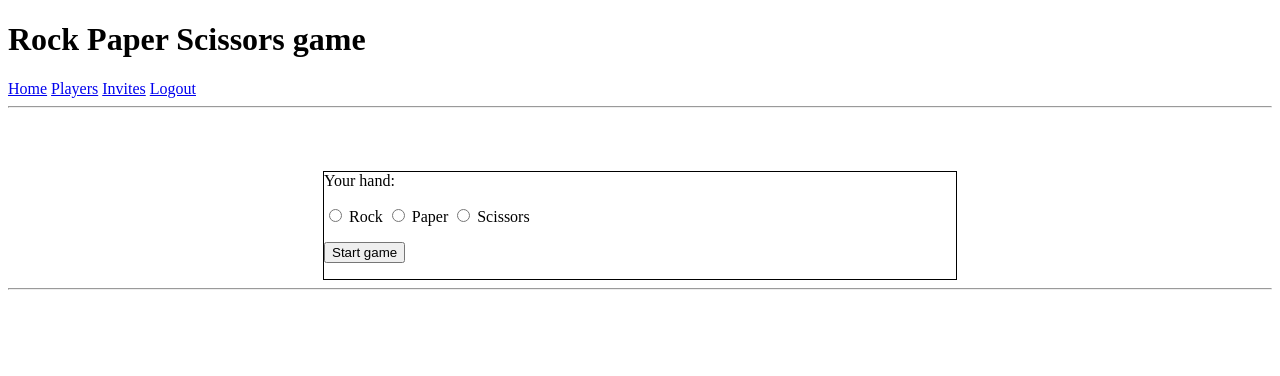
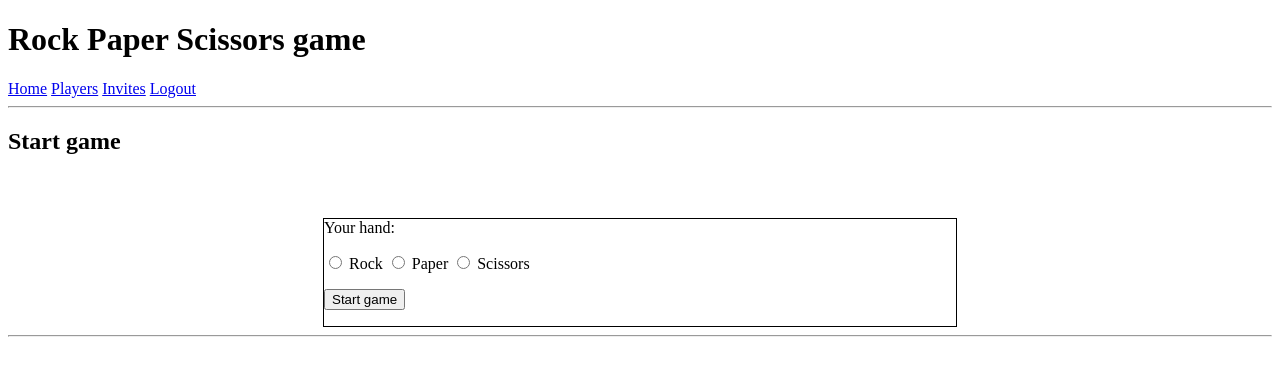
Before and after one commit to D3lux3/tsoha-KPS, a Flask app: template templates/index.html in a window 1280 px wide. Shown: the top 376 px of the page. Run offline with Flask 2, Linux system fonts and the light colour scheme; the template is opened without the code that fills it, so the values that code supplies are empty.

Commit message:
Edited schema and index

```diff
--- a/templates/index.html
+++ b/templates/index.html
@@ -4,6 +4,8 @@
 {% extends "header.html" %}
 {% block content %}
 
+<div>
+    <h2>Start game</h2>
     <form action="/create" method="POST" class="gameForm">
         Your hand:
         <p>
@@ -14,6 +16,8 @@
 
             <input type="submit" value="Start game">
     </form>
+</div>
+
 
 
 {% for game in games %}
```
Also changed, not shown: schema.sql (+4 -4 lines). Lines whose indentation alone changed are shown as unchanged.
